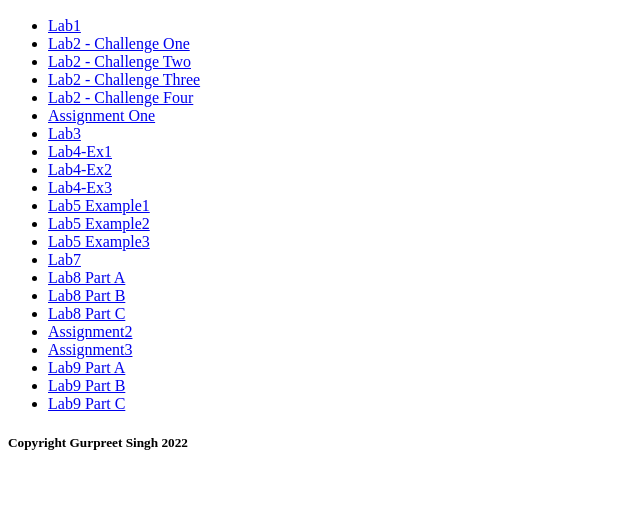
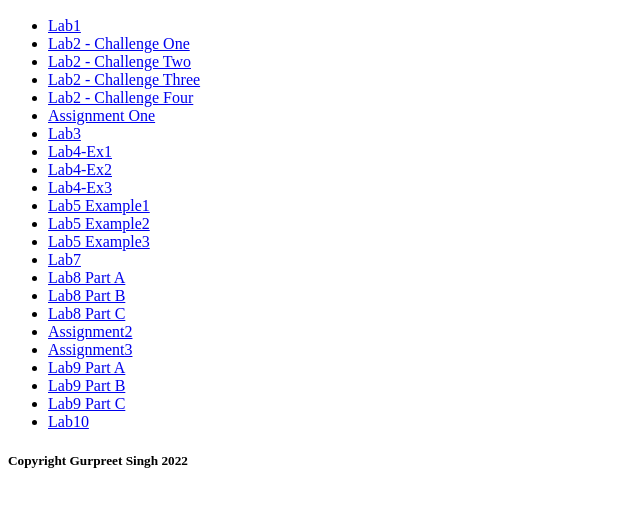
Before and after one commit to Gs25gurpreet/ISAC1p02-2022, a plain HTML site: page index.html in a window 1280 px wide. Shown: the part 110-616 px from the top of the page, without its empty margins (0-640 px from the left). Drawn offline with Linux system fonts and the light colour scheme.

Commit message:
updated assignment 10

```diff
--- a/index.html
+++ b/index.html
@@ -46,6 +46,8 @@
         <li><a href="./Lab9/Lab9a.html">Lab9 Part A</a></li>
         <li><a href="./Lab9/Lab9b.html">Lab9 Part B</a></li>
         <li><a href="./Lab9/Lab9c.html">Lab9 Part C</a></li>
+
+        <li><a href="./Lab10/lab10.html">Lab10</a></li>
     </ul>
 
 
```
